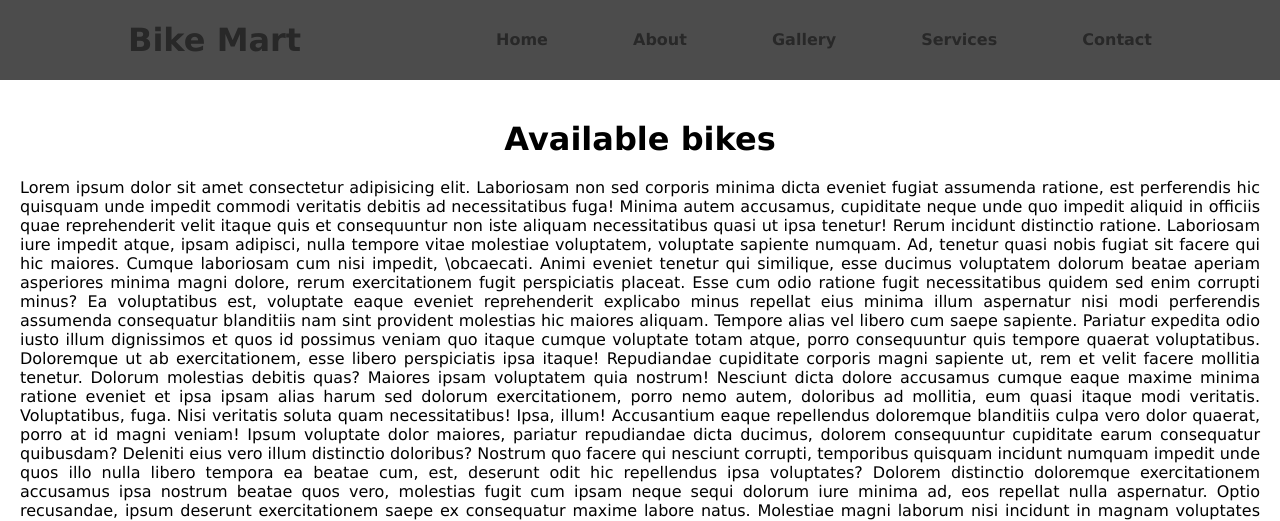
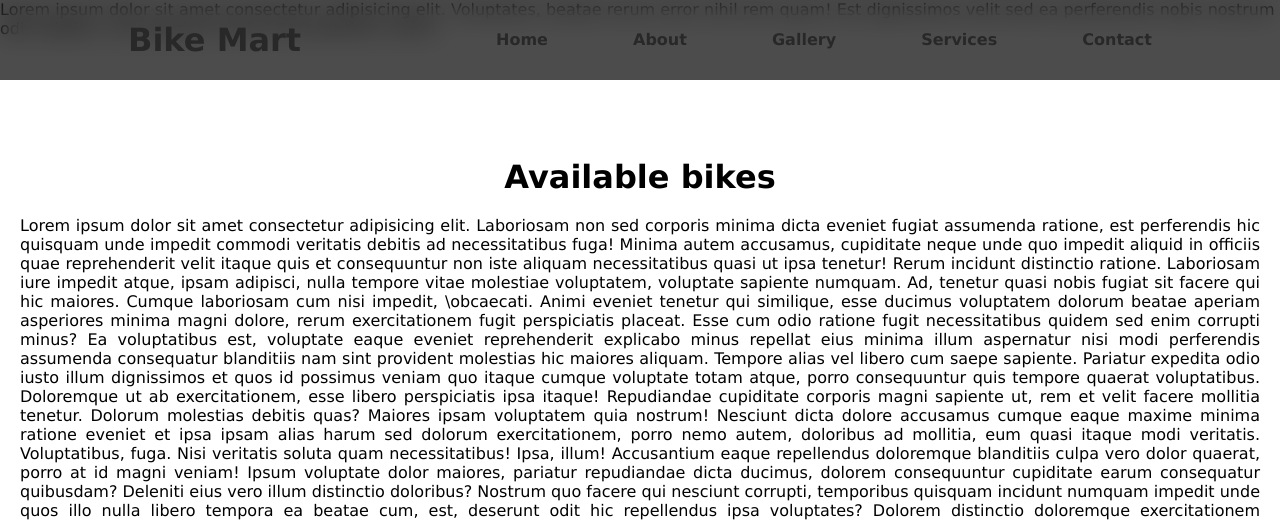
Before and after one commit to GracesonJ/bikemart-april25, a plain HTML site: page index.html in a window 1280 px wide. Shown: the top 521 px of the page. Drawn offline with Linux system fonts and the light colour scheme.

Commit message:
code updated

```diff
--- a/index.html
+++ b/index.html
@@ -35,6 +35,9 @@
             <a href="">Contact</a>
         </nav>
     </header>
+    <div class="div">
+        <p>Lorem ipsum dolor sit amet consectetur adipisicing elit. Voluptates, beatae rerum error nihil rem quam! Est dignissimos velit sed ea perferendis nobis nostrum odio adipisci, accusantium nihil a! Accusantium, animi.</p>
+    </div>
 
     <div class="container">
         <div class="home">
```
Also changed, not shown: script.js (added).
